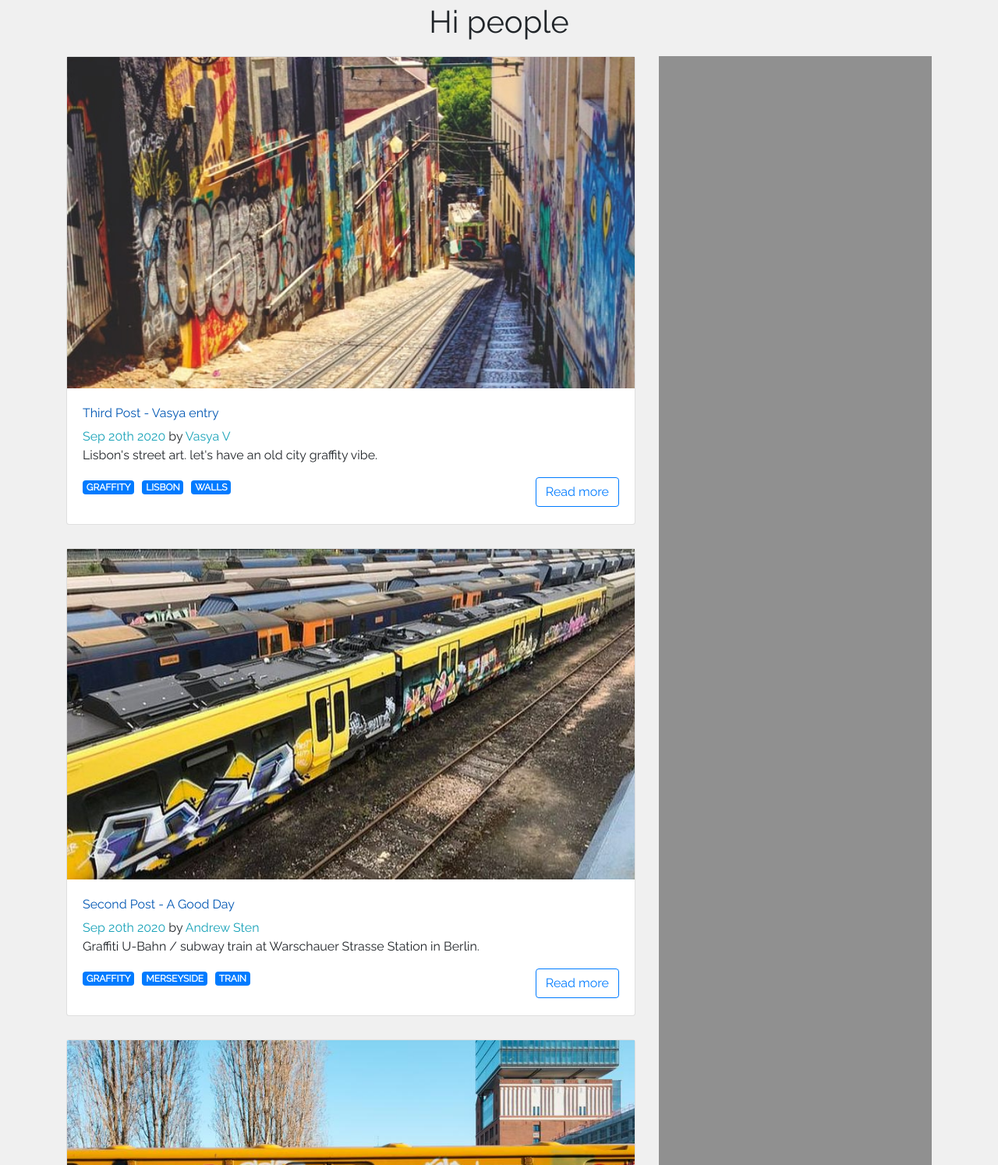
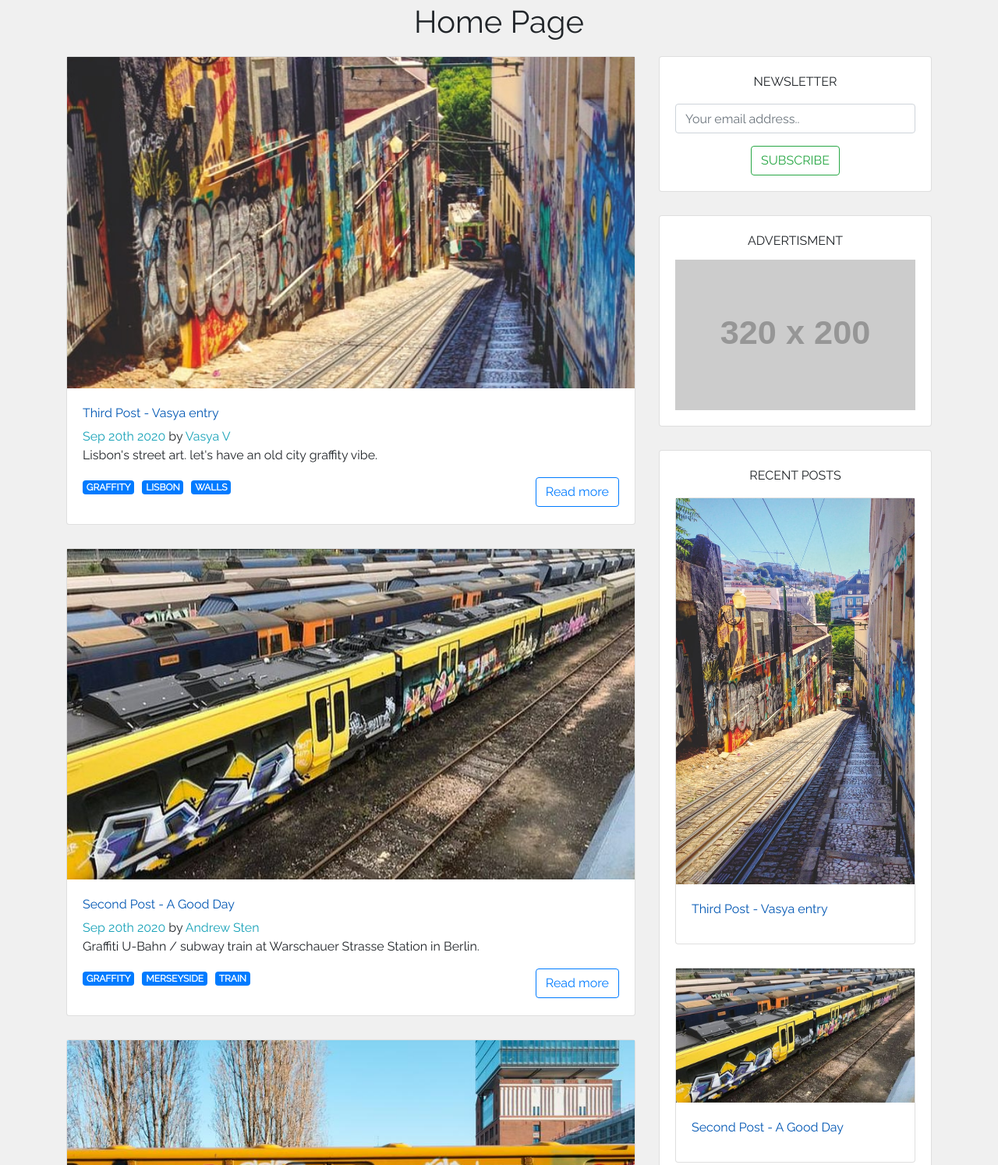
Before and after one commit to uberubi/blog_app, a Gatsby site: page / in a window 1280 px wide. Shown: the part 56-1550 px from the top of the page at 78% size. Built offline with nearby package versions, Linux system fonts and the light colour scheme; Gatsby itself is replaced by a stand-in of ours; placeholder pictures from the web are drawn by us.

Commit message:
sidebar and footer

```diff
--- /dev/null
+++ b/src/components/Footer.js
@@ -0,0 +1,54 @@
+import React from "react"
+
+const Footer = () => (
+  <div className="site-footer">
+    <h4 className="text-footer">Blog</h4>
+    <p className="text-center">Follow on social media</p>
+    <div className="footer-social-links">
+      <ul className="social-links-list">
+        <li>
+          <a
+            href="http://facebook.com"
+            target="_blank"
+            rel="noopener noreferrer"
+            className="facebook"
+          >
+            <i className="fab fa-facebook-f fa-2x"></i>
+          </a>
+        </li>
+        <li>
+          <a
+            href="http://twitter.com"
+            target="_blank"
+            rel="noopener noreferrer"
+            className="twitter"
+          >
+            <i className="fab fa-twitter fa-2x"></i>
+          </a>
+        </li>
+        <li>
+          <a
+            href="http://instagram.com"
+            target="_blank"
+            rel="noopener noreferrer"
+            className="instagram"
+          >
+            <i className="fab fa-instagram fa-2x"></i>
+          </a>
+        </li>
+        <li>
+          <a
+            href="http://linkedin.com"
+            target="_blank"
+            rel="noopener noreferrer"
+            className="linkedin"
+          >
+            <i className="fab fa-linkedin fa-2x"></i>
+          </a>
+        </li>
+      </ul>
+    </div>
+  </div>
+)
+
+export default Footer
--- /dev/null
+++ b/src/components/Sidebar.js
@@ -0,0 +1,99 @@
+import { graphql, StaticQuery, Link } from "gatsby"
+import React from "react"
+import { Card, CardTitle, CardBody, Form, FormGroup, Input } from "reactstrap"
+import Img from 'gatsby-image'
+
+const Sidebar = () => (
+  <div>
+    <Card>
+      <CardBody>
+        <CardTitle className="text-center text-uppercase mb-3">
+          NewsLetter
+        </CardTitle>
+        <Form className="text-center">
+          <FormGroup>
+            <Input
+              type="email"
+              name="email"
+              placeholder="Your email address.."
+            />
+          </FormGroup>
+          <button className="btn btn-outline-success text-uppercase">
+            Subscribe
+          </button>
+        </Form>
+      </CardBody>
+    </Card>
+    <Card>
+      <CardBody>
+        <CardTitle className="text-center text-uppercase">
+          Advertisment
+        </CardTitle>
+        <img
+          src="https://via.placeholder.com/320x200"
+          alt="Advert"
+          style={{ width: "100%" }}
+        />
+      </CardBody>
+    </Card>
+    <Card>
+      <CardBody>
+        <CardTitle className="text-center text-uppercase mb-3">
+          Recent Posts
+        </CardTitle>
+        <StaticQuery
+          query={sidebarQuery}
+          render={data => (
+            <div>
+              {data.allMarkdownRemark.edges.map(({ node }) => (
+                <Card key={node.id}>
+                  <Link to={node.frontmatter.path}>
+                    <Img
+                      className="card-image-top"
+                      fluid={node.frontmatter.image.childImageSharp.fluid}
+                    />
+                  </Link>
+                  <CardBody>
+                    <CardTitle>
+                      <Link to={node.frontmatter.path}>
+                        {node.frontmatter.title}
+                      </Link>
+                    </CardTitle>
+                  </CardBody>
+                </Card>
+              ))}
+            </div>
+          )}
+        />
+      </CardBody>
+    </Card>
+  </div>
+)
+
+const sidebarQuery = graphql`
+  query sidebarQuery {
+    allMarkdownRemark(
+      sort: { fields: [frontmatter___date], order: DESC }
+      limit: 3
+    ) {
+      edges {
+        node {
+          id
+          frontmatter {
+            title
+            path
+            image {
+              childImageSharp {
+                fluid(maxWidth: 300) {
+                  ...GatsbyImageSharpFluid
+                }
+              }
+            }
+          }
+        }
+      }
+    }
+  }
+`
+
+export default Sidebar
--- a/src/components/layout.js
+++ b/src/components/layout.js
@@ -3,6 +3,7 @@ import PropTypes from "prop-types"
 import { useStaticQuery, graphql } from "gatsby"
 import Header from "./header"
 import '../styles/index.scss'
+import Footer from './Footer'
 
 const Layout = ({ children }) => {
   const data = useStaticQuery(graphql`
@@ -17,14 +18,11 @@ const Layout = ({ children }) => {
 
   return (
     <>
+    <link rel="stylesheet" href="https://pro.fontawesome.com/releases/v5.10.0/css/all.css" integrity="sha384-AYmEC3Yw5cVb3ZcuHtOA93w35dYTsvhLPVnYs9eStHfGJvOvKxVfELGroGkvsg+p" crossOrigin="anonymous"/>
       <Header siteTitle={data.site.siteMetadata?.title || `Title`} />
       <div className="container" id="content">
-        <main>{children}</main>
-        <footer style={{
-          marginTop: `2rem`
-        }}>
-          © {new Date().getFullYear()}
-        </footer>
+      {children}
+        <Footer/>
       </div>
     </>
   )
--- a/src/pages/index.js
+++ b/src/pages/index.js
@@ -4,11 +4,11 @@ import SEO from "../components/seo"
 import { graphql, StaticQuery } from "gatsby"
 import Post from "../components/Post"
 import { Row, Col } from "reactstrap"
-
+import Sidebar from '../components/Sidebar'
 const IndexPage = () => (
   <Layout>
     <SEO title="Home" keywords={["gatsby", "application", "react"]} />
-    <h1>Hi people</h1>
+    <h1>Home Page</h1>
     <Row>
       <Col md="8">
         <StaticQuery
@@ -33,13 +33,7 @@ const IndexPage = () => (
         />
       </Col>
       <Col md="4">
-        <div
-          style={{
-            width: "100%",
-            height: "100%",
-            backgroundColor: "rgba(0,0,0,0.4)",
-          }}
-        ></div>
+          <Sidebar />
       </Col>
     </Row>
   </Layout>
```
